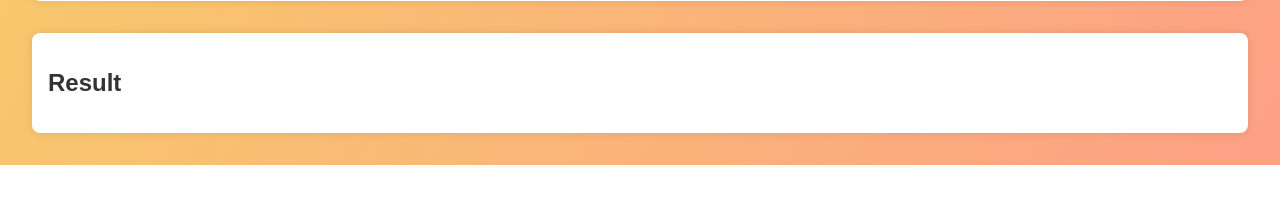
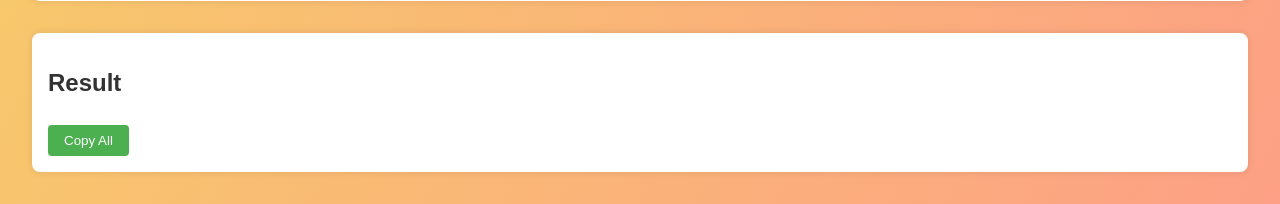
Before and after one commit to emre-unlu/3des, a Flask app: template templates/index.html in a window 1280 px wide. Shown: the part 677-881 px from the top of the page. Before the commit the page ends 842 px from the top, so only its background shows below. Run offline with Flask 3, Linux system fonts and the light colour scheme; the template is opened without the code that fills it: most values are stand-ins (such as "Sample title", 1, 10 or a date in 2020).

Commit message:
Add copy-all result functionality

```diff
--- a/static/script.js
+++ b/static/script.js
@@ -13,4 +13,16 @@ document.addEventListener('DOMContentLoaded', function() {
             copyToClipboard(this.textContent);
         });
     });
+
+    const copyAll = document.getElementById('copy-all-btn');
+    if (copyAll) {
+        copyAll.addEventListener('click', function() {
+            const texts = Array.from(document.querySelectorAll('.copyable'))
+                              .map(el => el.textContent)
+                              .join('\n');
+            if (texts) {
+                copyToClipboard(texts);
+            }
+        });
+    }
 });
--- a/static/style.css
+++ b/static/style.css
@@ -22,6 +22,10 @@ button {
     border: none;
     border-radius: 4px;
     cursor: pointer;
+}
+
+#copy-all-btn {
+    margin-top: 0.5rem;
 }
 
 button:hover {
--- a/templates/index.html
+++ b/templates/index.html
@@ -29,9 +29,10 @@
     </div>
 
     {% if result %}
-    <div class="section">
+    <div class="section" id="result-section">
         <h2>Result</h2>
         <div id="copy-msg"></div>
+        <button type="button" id="copy-all-btn">Copy All</button>
         {% if result.error %}
             <p style="color: red;">Error: {{ result.error }}</p>
         {% elif result.mode == 'encrypt' %}
```
